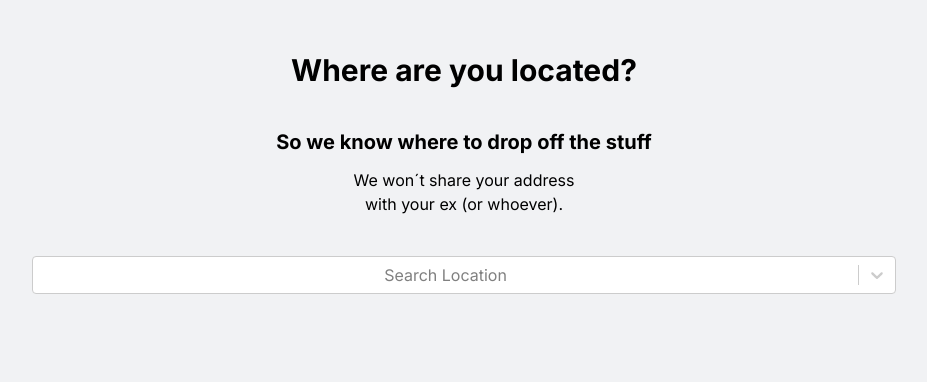
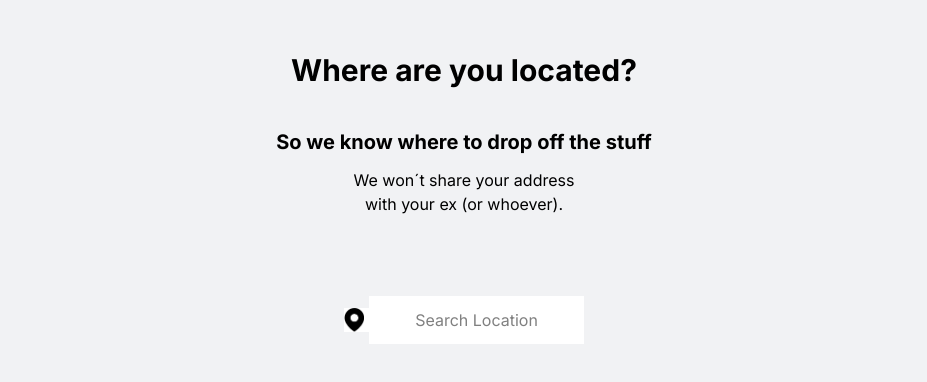
Before and after one commit to Vallejos1797/locationOnMap, a Next.js app: page / in a window 1280 px wide. Shown: the top 382 px of the page, without its empty margins (176-1103 px from the left). Built offline with nearby package versions, Linux system fonts and the light colour scheme.

Commit message:
[Abraham]: Added icon in search.

```diff
--- a/src/app/page.tsx
+++ b/src/app/page.tsx
@@ -1,5 +1,6 @@
 "use client"
 import dynamic from 'next/dynamic';
+import Image from 'next/image';
 
 import { useState} from "react";
 import 'reactjs-popup/dist/index.css';
@@ -16,13 +17,46 @@ export default function Home() {
     const [searchValue, setSearchValue] = useState("");
 
     const customStyles = {
-        // Estilos personalizados aquí...
+        control: (styles) => ({
+            ...styles,
+            border: 'none',
+            boxShadow: 'none',
+            borderBottom:  'none',
+            borderRadius: '0',
+            position: 'relative',
+
+        }),
+        input: (styles) => ({
+            ...styles,
+            height: '40px',
+            border: 'none',
+        }),
+        dropdownIndicator: (styles) => ({
+            ...styles,
+            display: 'none', // Oculta la flecha
+        }),
+        indicatorSeparator: (styles) => ({
+            ...styles,
+            display: 'none', // Oculta la línea separadora
+        }),
     };
 
-    const customComponents = {}
+    const CustomOption = ({ innerProps, label }) => (
+        <div {...innerProps} style={{ display: 'flex', alignItems: 'center' }}>
+            <Image
+                src="/assets/icons/map-pin-gray.png"
+                alt="nada"
+                width={20}
+                height={20}
+            />
+            {label}
+        </div>
+    );
 
     const options = [
         {value: "option1", label: "Option 1"},
+        {value: "value", label: "value"},
+        {value: "value", label: "value"},
         {value: "value", label: "value"},
         {value: "test", label: "test"},
     ];
@@ -50,19 +84,31 @@ export default function Home() {
                     <label className="text-xl text-black font-bold mt-10">So we know where to drop off the stuff</label>
                     <label className="mt-3">We won´t share your address</label>
                     <label className="mb-10">with your ex (or whoever).</label>
-                    <div>
+                    <div className="custom-select-container relative mt-10 flex items-center justify-center w-60 mx-auto">
+                        <div className="bg-white h-full flex">
+                            <Image
+                                src="/assets/icons/map-pin.png"
+                                alt="nada"
+                                width={20}
+                                height={25}
+                                className="mobile-position mr-2"
+                            />
+                        </div>
+
                         <DynamicSelect
                             options={options}
                             styles={customStyles}
-                            components={customComponents}
+                            components={{ Option: CustomOption }}
                             placeholder="Search Location"
                             onInputChange={handleInputChange}
                             onChange={handleChange}
                             value={selectedOption}
                             menuIsOpen={searchValue.length > 0}
-
+                            isSearchable
+                            className="w-full" // Asegura que el input se expanda completamente en su contenedor
                         />
                     </div>
+
 
                 </div>
 
```
Also changed, not shown: public/assets/icons/map-pin-gray.png (added), public/assets/icons/map-pin.png (added), src/app/globals.css (line endings or trailing spaces).
